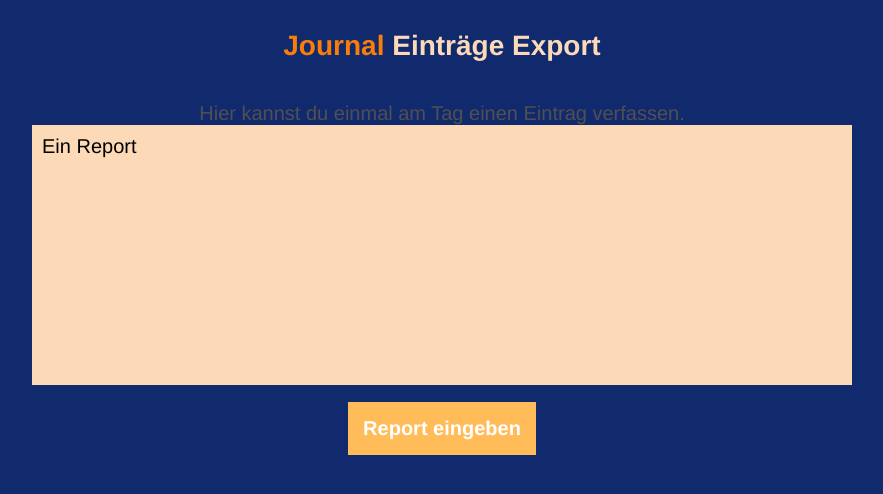
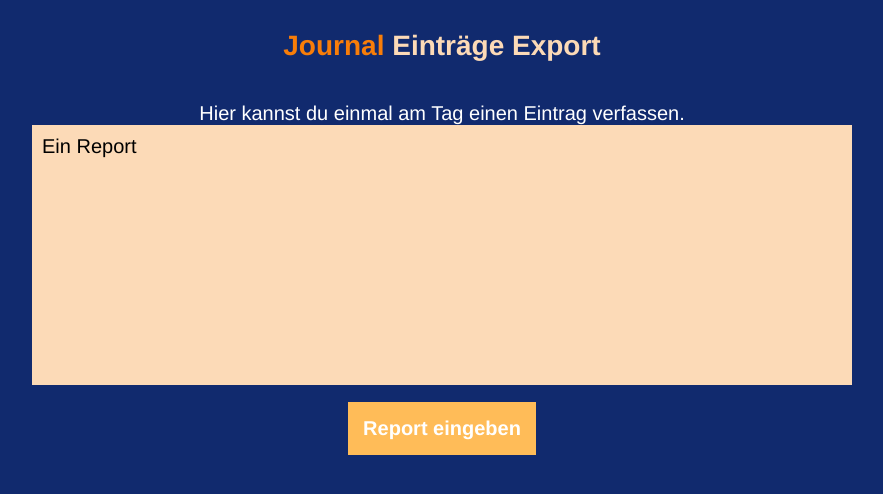
Before and after one commit to auxdevelopment/gratitude-reporter, a Vue app in the folder gratitude-reporter-app/: page /reports in a window 1280 px wide. Shown: the top 494 px of the page, without its empty margins (198-1081 px from the left). Built offline with nearby package versions, Linux system fonts and the light colour scheme; a web font is replaced by a local one.

Commit message:
Color change to white
change text color to white

```diff
--- a/gratitude-reporter-app/src/App.vue
+++ b/gratitude-reporter-app/src/App.vue
@@ -40,7 +40,7 @@ body {
 }
 
 #app .page .sub-header {
-  color: rgb(80, 80, 80);
+  color: rgb(255, 255, 255);
   font-size: 20px;
 }
 
```
